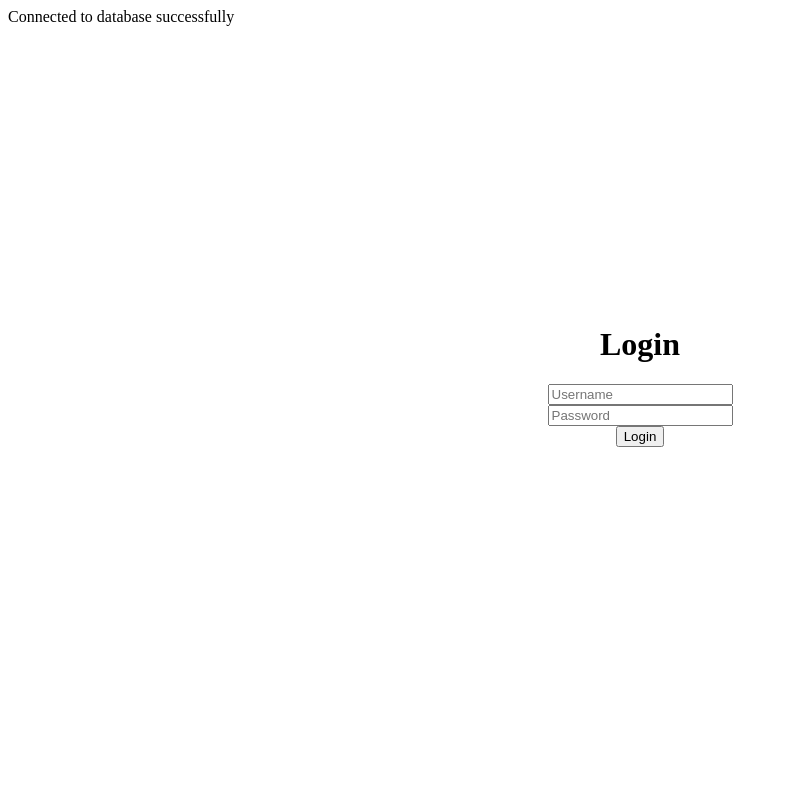
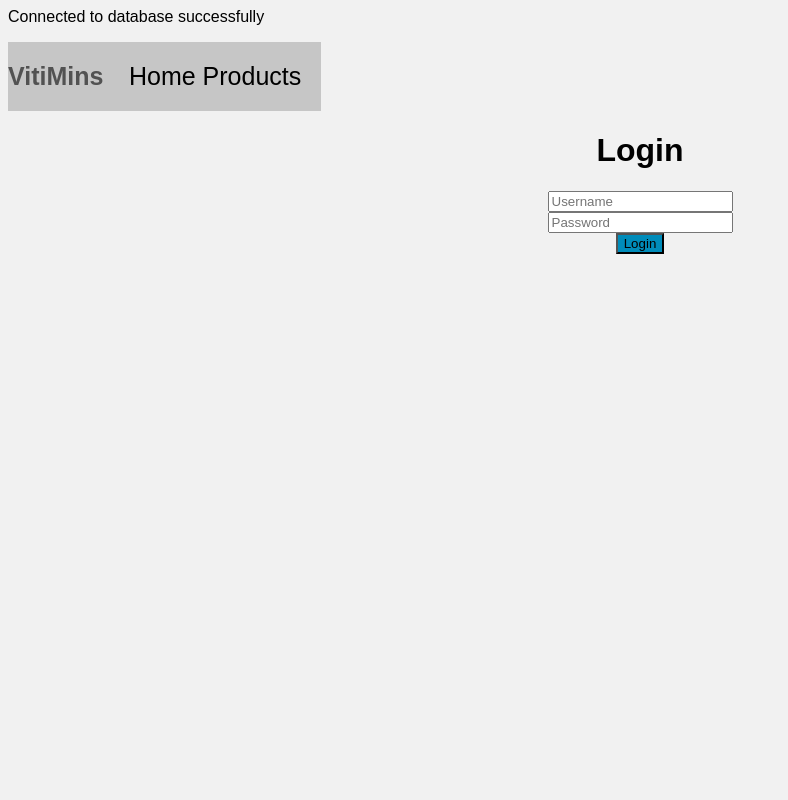
Before and after one commit to b-canas/MockMedical_Ecomm, a PHP site: page / in a window 1280 px wide. Shown: the whole page, without its empty margins (0-788 px from the left). Run offline with PHP 8.4, Linux system fonts and the light colour scheme.

Commit message:
Updated index.php and loginstyle.css
Added navbar, highlights links red on hover
change background color to very light gray
button is blue but can't figure out how to do that in the css file

```diff
--- a/Vitamin Project/index.php
+++ b/Vitamin Project/index.php
@@ -1,19 +1,30 @@
-<!DOCTYPE html>
+
 <html lang="en">
 	<head>
 		<meta charset="UTF-8">
 		<meta name="viewport" content="width=device-width, initial-scale=1.0">
 		<link rel="stylesheet" href="loginstyle.css">
-    <title>Medicine Site</title>
+		<title>VitiMins - Login Page</title>
 	</head>
 	<body>
 		<?php
 		include 'dbConnection.php';
 		?>
+		<p>
+		<div class="nav">
 
+			<div class="nav-title">
+				<li>VitiMins</li>
+			</div>
+
+			<div class="nav-links">
+				<li><a href="home.php">Home</a></li>
+				<li><a href="products.php">Products</a></li>
+			</div>
+
+		</div>
 
 		<div class="center">
-
 			<h1>Login</h1>
 
 			<label for="username"></label>
@@ -22,7 +33,7 @@
 			<label for="password"></label>
 			<input type="text" placeholder="Password" name="password"><br>
 
-        <button type="submit">Login</button>
+			<button type="submit" style="background-color: 008CBA;">Login</button>
 
 		</div>
 
--- a/Vitamin Project/loginstyle.css
+++ b/Vitamin Project/loginstyle.css
@@ -1,4 +1,57 @@
+body {
+	background-color: f1f1f1;
+	font-family: Arial, Helvetica, sans-serif;
+}
+
+.nav {
+	background-color: c6c6c6;
+	list-style-type: none;
+	padding: 0;
+	margin: 0;
+	display: inline-block;
+	text-align:center;
+	font-size: 20px;
+}
+
+.nav a {
+	text-decoration: none;
+}
+
+.nav-title {
+	display: inline-block;
+	color: 525252;
+	font-weight: bold;
+	font-size: 125%;
+}
+
+.nav-title li {
+
+}
+
+.nav-links {
+	display: inline-block;
+	padding: 20;
+	font-size: 125%;
+}
+
+.nav-links li {
+	display: inline-block;
+}
+
+.nav-links li:hover {
+	background-color: d90000;
+	color: white;
+}
+
+a:link, a:visited {
+    color: inherit;
+}
+
+
 .center {
     text-align: center;
-    margin-top: 300px;
 }
+
+.button {
+	background-color: 1a1af2;
+}
```
Lines whose indentation alone changed are shown as unchanged.
